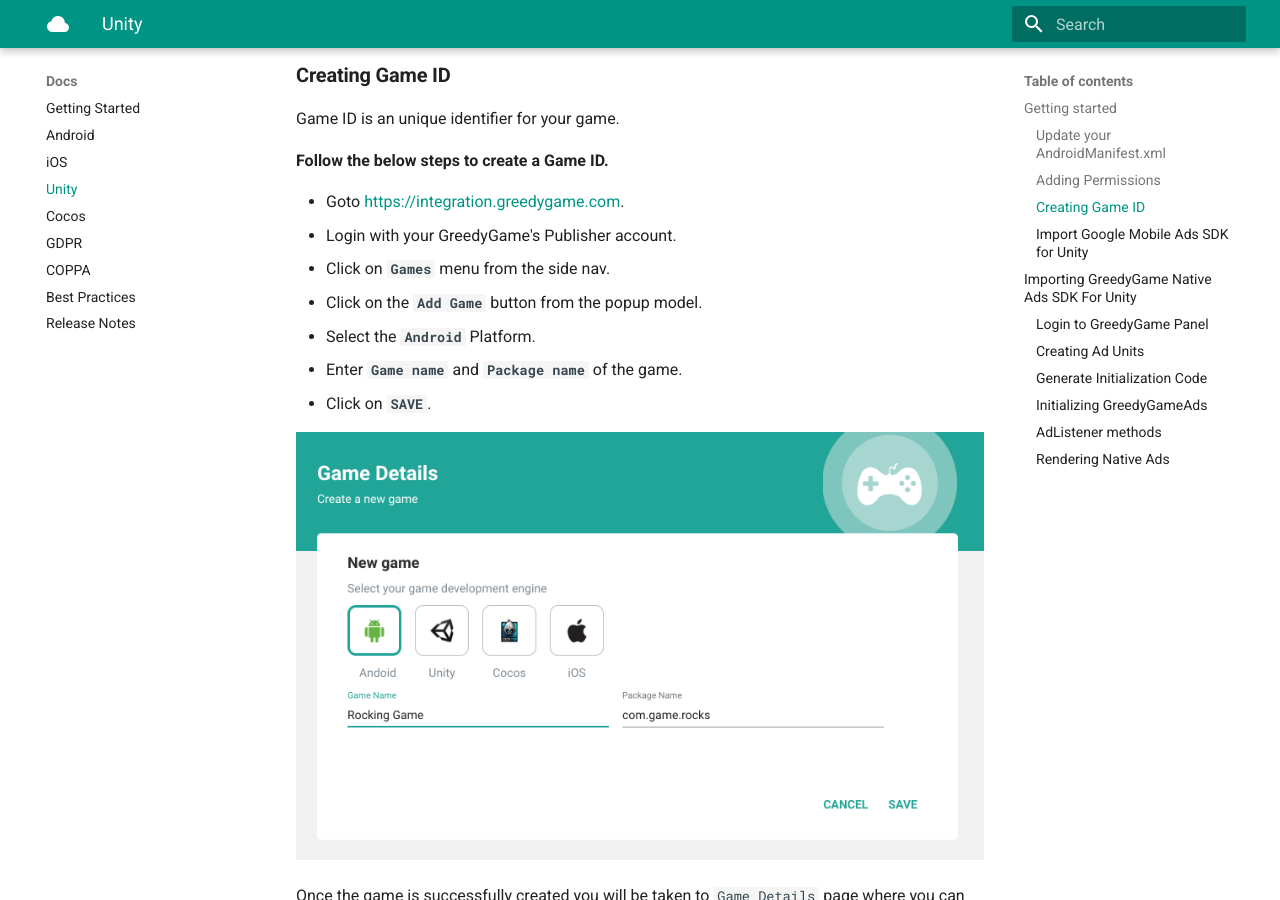
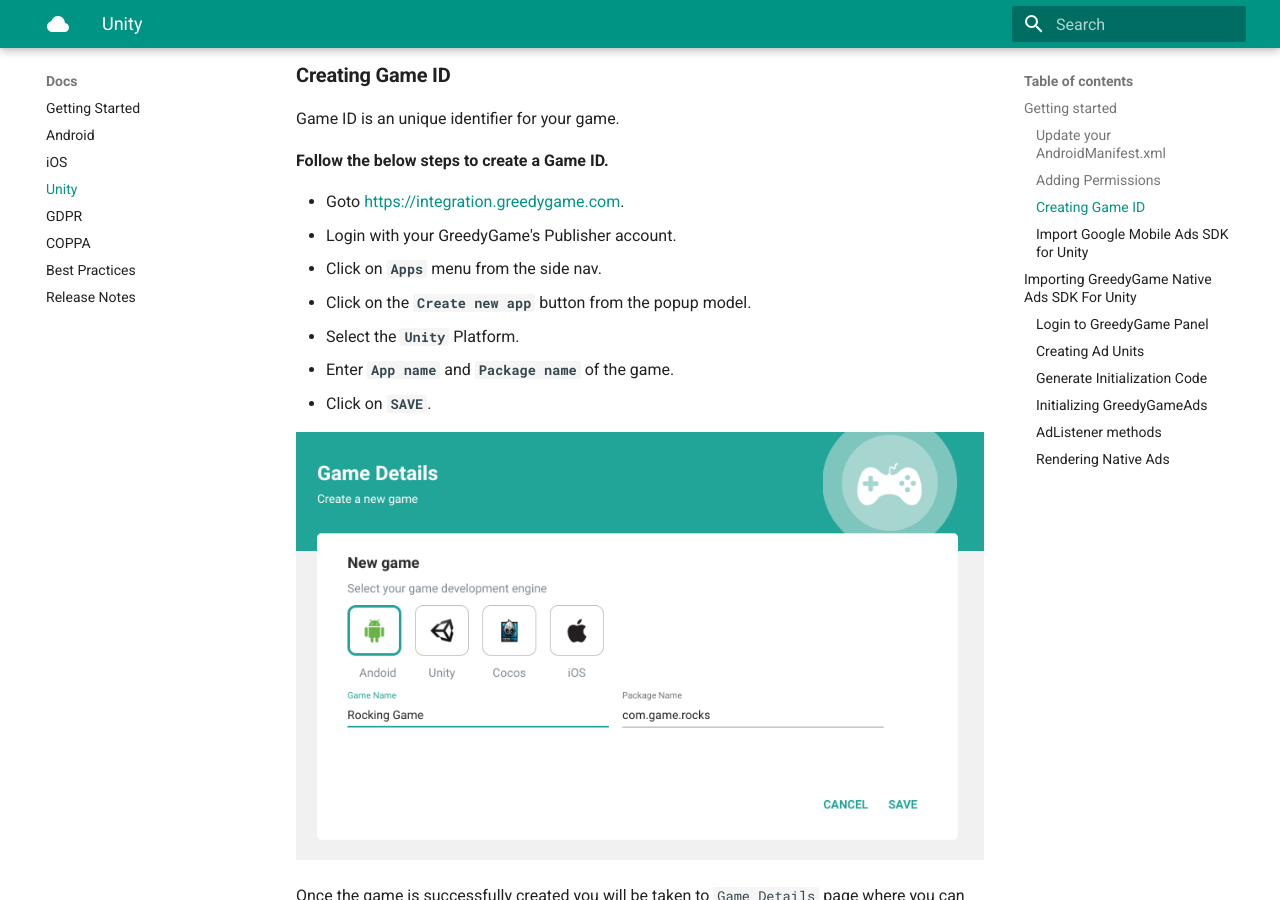
Before and after one commit to GreedyGame/greedygame-docs, an MkDocs documentation site: the page built from docs/unity.md, in a window 1280 px wide and 900 px high, scrolled down 1155 px. Built offline with MkDocs 1.6.1 and Material for MkDocs 9.7.7, drawn with Linux system fonts in a browser that asks for light colours.

Commit message:
Removed cocos pages

```diff
--- a/docs/unity.md
+++ b/docs/unity.md
@@ -50,10 +50,10 @@
 
 * Goto [https://integration.greedygame.com](https://integration.greedygame.com).
 * Login with your GreedyGame's Publisher account.
-* Click on **`Games`** menu from the side nav.
-* Click on the **`Add Game`** button from the popup model.
-* Select the **`Android`** Platform.
-* Enter **`Game name`** and **`Package name`** of the game.
+* Click on **`Apps`** menu from the side nav.
+* Click on the **`Create new app`** button from the popup model.
+* Select the **`Unity`** Platform.
+* Enter **`App name`** and **`Package name`** of the game.
 * Click on **`SAVE`**.
 
 ![Image](img/android/android-game-creation.png)
--- a/mkdocs.yml
+++ b/mkdocs.yml
@@ -13,7 +13,6 @@
     - Android: android.md
     - iOS: ios.md
     - Unity: unity.md
-    - Cocos: cocos.md
     - GDPR: gdpr.md
     - COPPA: coppa.md
     - Best Practices: best_practices.md
@@ -23,14 +22,10 @@
     - iOS: ios-faq.md
     - Unity: unity-faq.md
     - Cocos: cocos-faq.md
-  #- Sample:
-   # - sample.md
   - Advanced:
     - Getting Started: getting-started-advanced.md
     - Android Advanced: android-advanced.md
-    - iOS Advanced: ios-advanced.md
     - Unity Advanced: unity-advanced.md
-    - Cocos Advanced: cocos-advanced.md
 
 # configuration
 theme:
```
Also changed, not shown: docs/android-advanced.md (+4 -4 lines).
